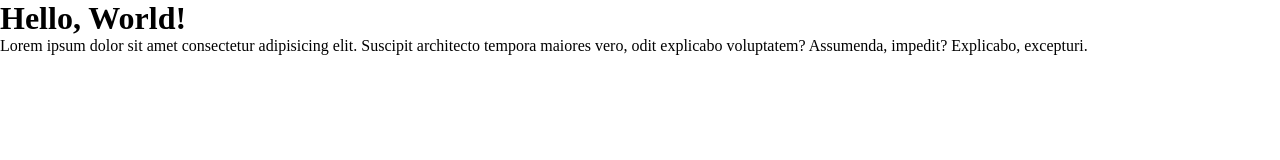
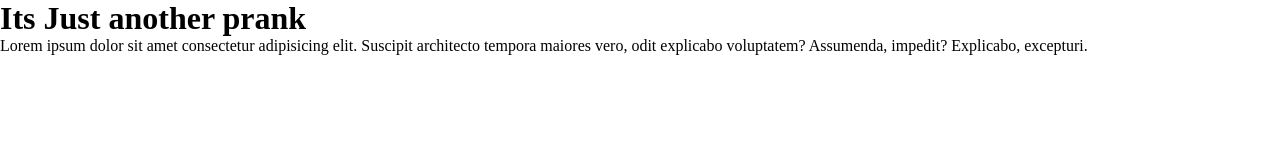
Before and after one commit to Goutham46/Test, a plain HTML site: page index.html in a window 1280 px wide. Drawn offline with Linux system fonts and the light colour scheme.

Commit message:
Updated the h1 title

```diff
--- a/index.html
+++ b/index.html
@@ -8,7 +8,7 @@
 </head>
 <body>
     <div class="main">
-        <h1>Hello, World!</h1>
+        <h1>Its Just another prank</h1>
         <p>Lorem ipsum dolor sit amet consectetur adipisicing elit. Suscipit architecto tempora maiores vero, odit explicabo voluptatem? Assumenda, impedit? Explicabo, excepturi.</p>
     </div>
 </body>
```
